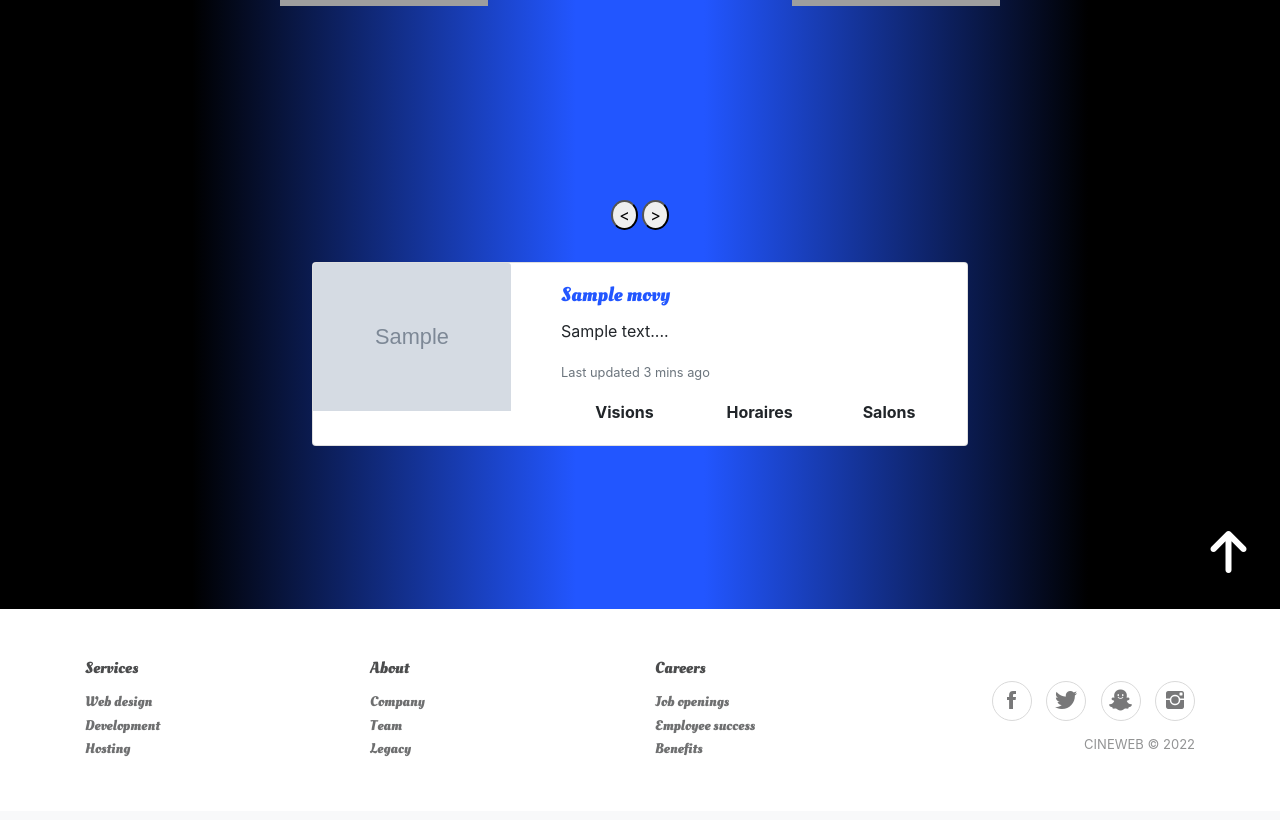
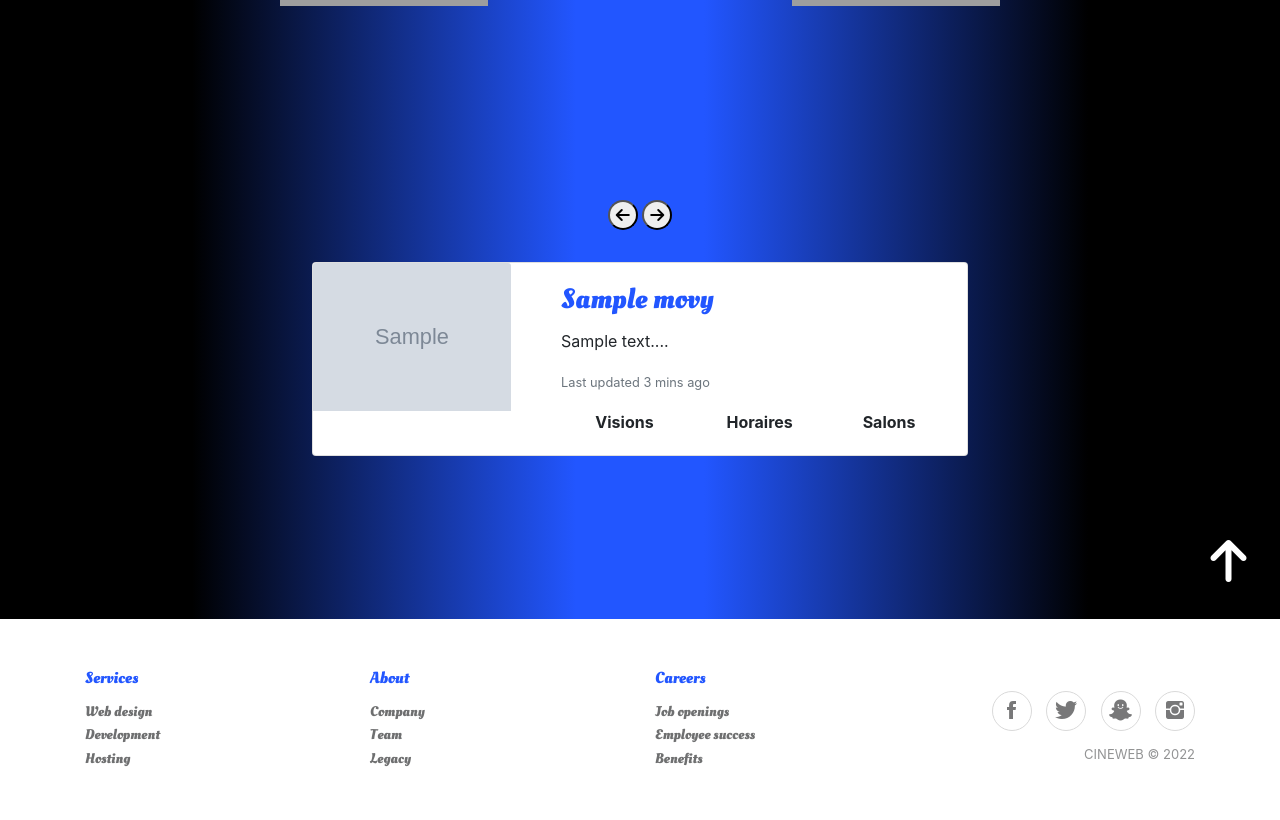
Before and after one commit to Eddy-Delmee/CineWEB, a Symfony app: template templates/main/index.html.twig in a window 1280 px wide. Shown: the part 328-1148 px from the top of the page. Before the commit the page ends 1084 px from the top, so only its background shows below. Run offline with Twig, Linux system fonts and the light colour scheme; the template is opened without the code that fills it: most values are stand-ins (such as "Sample title", 1, 10 or a date in 2020); grey boxes marked "Sample" are stand-in pictures; lists and menus that the app fills with data are empty; some libraries are stand-ins or nearby versions; grey boxes are pictures that could not be loaded.

Commit message:
CineWEB 10:02 le 01/02/2023

```diff
--- a/public/css/_variable.scss
+++ b/public/css/_variable.scss
@@ -1,21 +1,25 @@
-
+// <Police Color>
 h1 {
   color: rgb(255, 221, 0);
 }
 
-h5 {
+h3 {
   color: rgb(34, 86, 255);
 }
+// </Police Color>
 
+
+// <HeightBackground>
 .fixe {
   height: 73vh;
 }
+// </HeightBackground>
 
 
 
 // <form>
 .formcolor {
-  color: white !important;
+  color: rgb(255, 255, 255) !important;
 }
 
 .formMargin {
@@ -23,6 +27,7 @@ h5 {
   margin-right: 5em;
 }
 // </form>
+
 
 // <FontFamilly>
 h1, h2, h3, h4, h5, a {
--- a/public/css/main/_mainIndex.scss
+++ b/public/css/main/_mainIndex.scss
@@ -96,6 +96,10 @@
   .button5 {
     border-radius: 50%;
   }
+  .button5:hover {
+    border-radius: 50%;
+    background-color: rgb(255, 221, 0);
+  }
 // </carousel>
 
 
@@ -131,7 +135,7 @@ td, th {
   }
 // </card>
 
-// <reset>
+// <Arrow-up>
 .resetWhiteRight {
   display: flex;
   justify-content: end;
@@ -140,7 +144,8 @@ td, th {
 .resetWhite {
   color: rgb(255, 255, 255);
   // position: fixed;
+  // position: absolute;
   font-size: 3em;
   padding: 0.7em;
 }
-// </reset>
+// </Arrow-ups>
--- a/public/css/style.css
+++ b/public/css/style.css
@@ -2,7 +2,7 @@ h1 {
   color: rgb(255, 221, 0);
 }
 
-h5 {
+h3 {
   color: rgb(34, 86, 255);
 }
 
@@ -11,7 +11,7 @@ h5 {
 }
 
 .formcolor {
-  color: white !important;
+  color: rgb(255, 255, 255) !important;
 }
 
 .formMargin {
@@ -221,6 +221,11 @@ h1, h2, h3, h4, h5, a {
   border-radius: 50%;
 }
 
+.button5:hover {
+  border-radius: 50%;
+  background-color: rgb(255, 221, 0);
+}
+
 .mainIndexBackground {
   display: flex;
   flex-direction: column;
--- a/templates/main/index.html.twig
+++ b/templates/main/index.html.twig
@@ -6,10 +6,18 @@
 {% block body %}
 
 	<main>
+
+
+		{# <Title> #}
 		<h1 class="text-center mt-2">
 			Films du moment
 		</h1>
+		{# </Title> #}
+
+
 		{# <carousel> #}
+		<section>
+
 			<div id="carousel">
 
 				<div class="hideLeft">
@@ -46,15 +54,18 @@
 
 			<div class="text-center mt-2">
 				<button class="button5" id="prev">
-			<
+					<i class="fa-solid fa-arrow-left"></i>
 				</button>
 				<button class="button5" id="next">
-			>
+					<i class="fa-solid fa-arrow-right"></i>
 				</button>
 			</div>
+
+		</section>
 		{# </carousel> #}
 
 
+		{# <Film> #}
 		<section class="mainIndexBackground">
 
 			{% for movie in movies %}
@@ -68,7 +79,7 @@
 							<div class="col-md-8">
 								<div class="card-body">
 									<a href="{{ path('app_movies_show', {'id': movie.id}) }}">
-									<h5 class="card-title">{{ movie.titleMovie }}</h5>
+										<h3 class="card-title">{{ movie.titleMovie }}</h3>
 									</a>
 									<p class="card-text">{{ movie.shortDesciptionMovie|slice(0, 200) ~ '...' }}</p>
 									<p class="card-text">
@@ -106,8 +117,19 @@
 			{% endfor %}
 
 		</section>
+		{# </Film> #}
+
+
+		{# <Arrow-up> #}
 		<div class="resetWhiteRight">
-<a href="#"><i class="fa-solid fa-arrow-up resetWhite"></i></a>
+
+			<a href="#">
+				<i class="fa-solid fa-arrow-up resetWhite"></i>
+			</a>
+
 		</div>
+		{# </Arrow-up> #}
+
+
 	</main>
 {% endblock %}
```
Also changed, not shown: 1 other file. Lines whose indentation alone changed are shown as unchanged.
